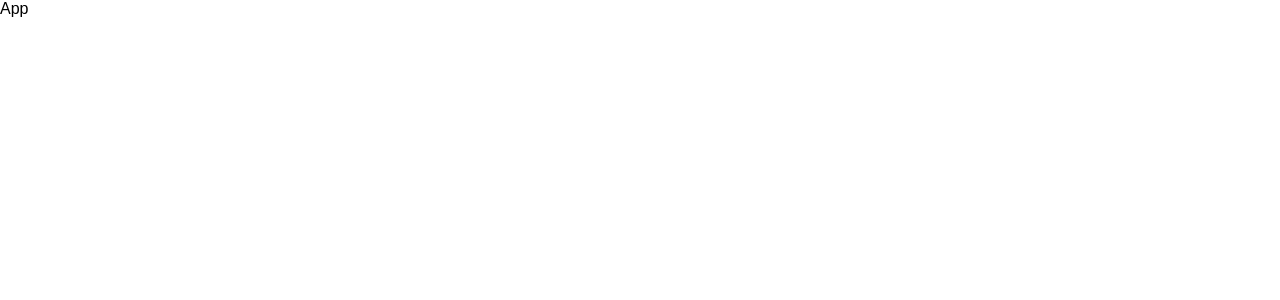
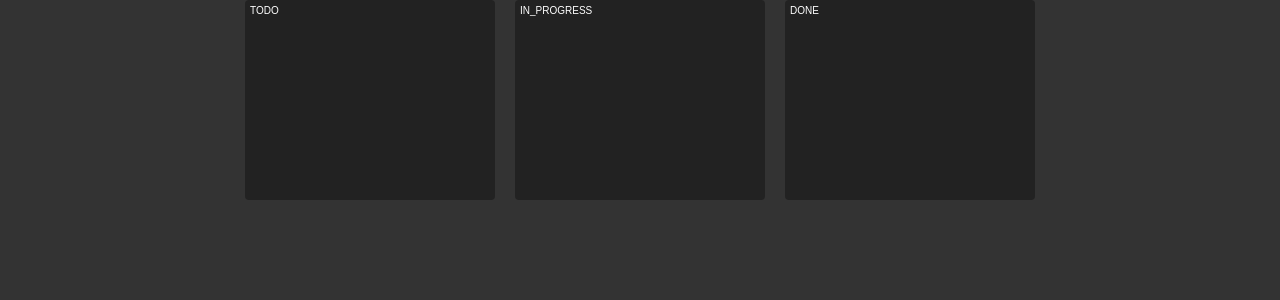
Before and after one commit to keertyverma/task-lane, a React (Vite) app: page / in a window 1280 px wide. Shown: the top 300 px of the page. Built offline with nearby package versions, Linux system fonts and the light colour scheme.

Commit message:
add 3 column for task status

```diff
--- a/src/App.tsx
+++ b/src/App.tsx
@@ -1,7 +1,14 @@
 import "./App.css";
+import Column from "./components/Column";
 
 const App = () => {
-  return <div>App</div>;
+  return (
+    <div className="app">
+      <Column status="TODO" />
+      <Column status="IN_PROGRESS" />
+      <Column status="DONE" />
+    </div>
+  );
 };
 
 export default App;
--- /dev/null
+++ b/src/components/Column.css
@@ -0,0 +1,10 @@
+.column {
+  background: var(--COLOR-GRAY-DARK);
+  min-height: 20rem;
+  color: #fff;
+  width: 33%;
+  max-width: 25rem;
+  margin: 0 1rem;
+  border-radius: 4px;
+  padding: 0.5rem;
+}
--- /dev/null
+++ b/src/components/Column.tsx
@@ -0,0 +1,13 @@
+import "./Column.css";
+
+type Status = "TODO" | "IN_PROGRESS" | "DONE";
+
+interface Props {
+  status: Status;
+}
+
+const Column = ({ status }: Props) => {
+  return <div className="column">{status}</div>;
+};
+
+export default Column;
--- a/src/index.css
+++ b/src/index.css
@@ -13,3 +13,7 @@
   box-sizing: border-box;
   margin: 0;
 }
+
+html {
+  font-size: 62.5%;
+}
```
